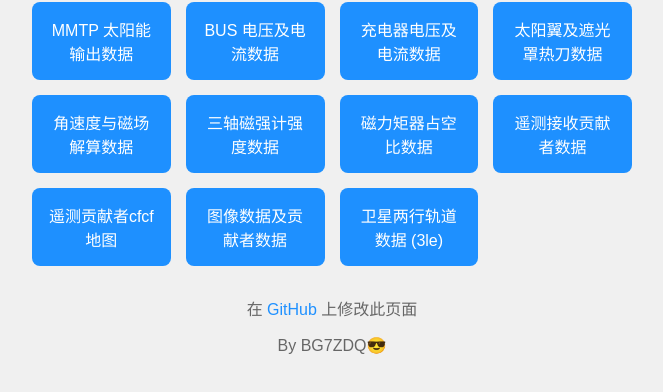
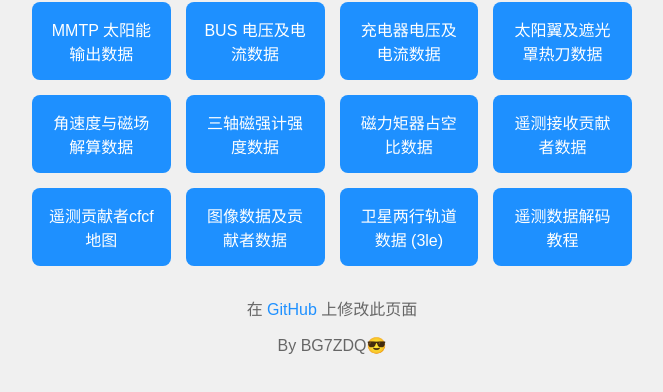
Before and after one commit to X-MQSI/ASRTU-1-Data-Link, a plain HTML site: page index.html in a window 1280 px wide. Shown: the part 126-518 px from the top of the page, without its empty margins (308-971 px from the left). Drawn offline with Linux system fonts and the light colour scheme.

Commit message:
Update index.html

```diff
--- a/index.html
+++ b/index.html
@@ -90,6 +90,7 @@
         <a target="_blank" href="http://1.92.100.130/pages/map.html">遥测贡献者cfcf地图</a>
         <a target="_blank" href="http://1.92.100.130/pages/pics-asrtu.html">图像数据及贡献者数据</a>
         <a target="_blank" href="http://asrtu.mqsi.xyz/tle.txt">卫星两行轨道数据 (3le)</a>
+        <a target="_blank" href="https://sway.com/processPublish?id=PpOFcASKXMlOJNRQ&clientId=Agave&auth_pvr=WindowsLiveId&auth_upn=maqingshui@outlook.com">遥测数据解码教程</a>
     </div>
 
     <div class="footer">
```
